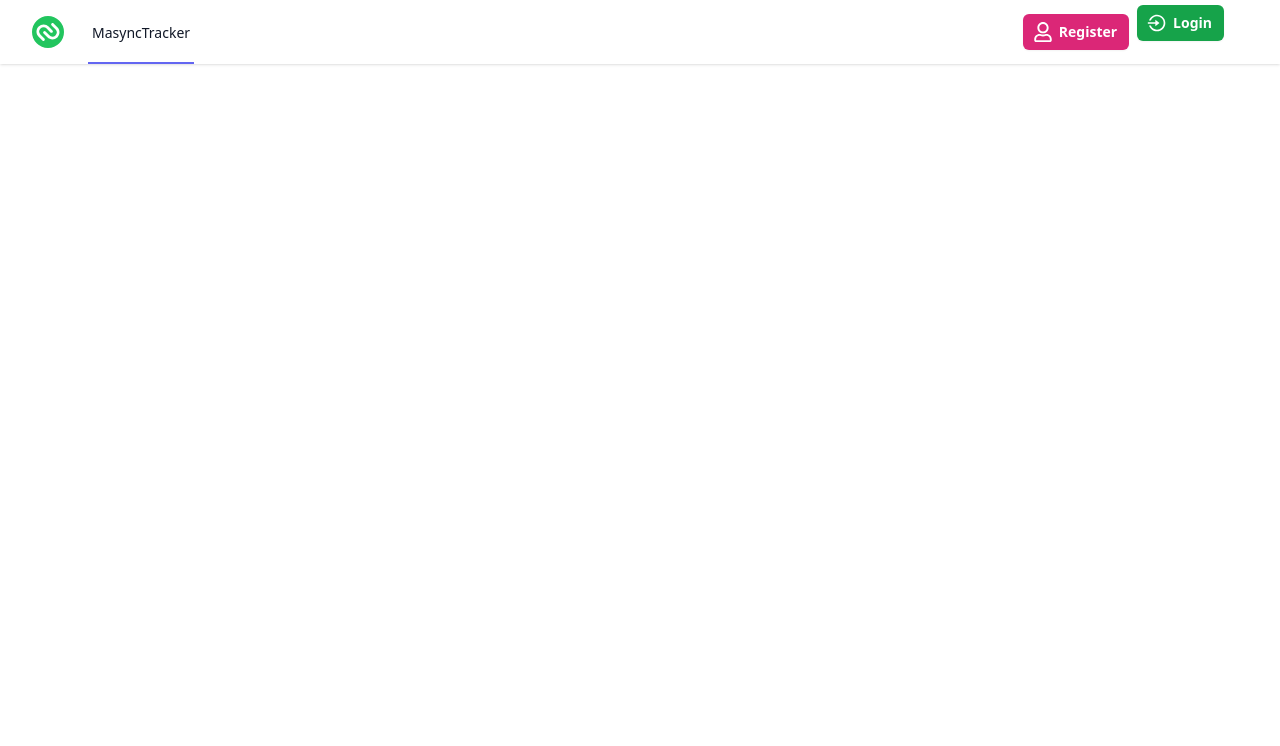
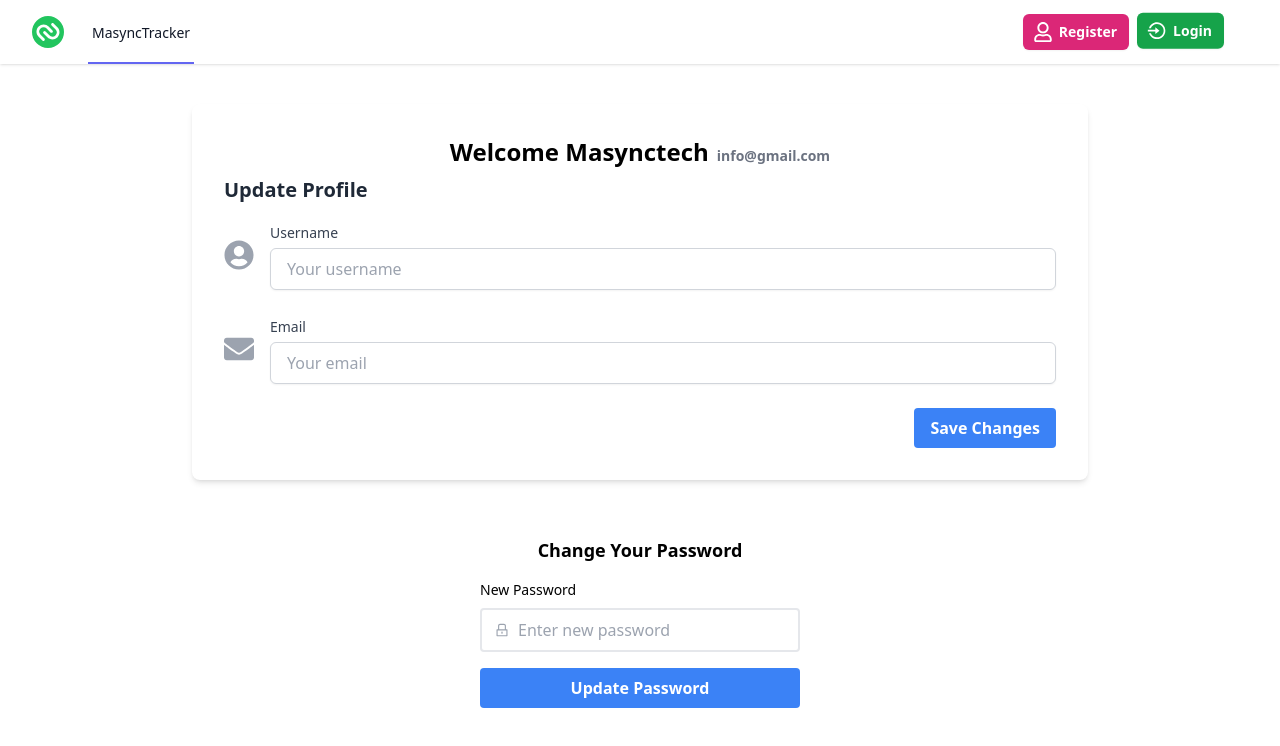
Before and after one commit to ppagano91/mern-expenses-controller-front, a React (Vite) app: page /profile in a window 1280 px wide. Shown: the top 746 px of the page. Built offline with nearby package versions, Linux system fonts and the light colour scheme.

Commit message:
Agrego Página Dashboard + funcionalidad para cambiar password

```diff
--- a/src/App.jsx
+++ b/src/App.jsx
@@ -4,6 +4,7 @@
 import PrivateNavbar from './components/Navbar/PrivateNavbar'
 import LoginForm from './pages/Users/Login'
 import RegistrationForm from './pages/Users/Register'
+import UserProfile from './pages/Users/UserProfile'
 import AddCategory from './pages/Category/AddCategory'
 
 import { useSelector } from 'react-redux'
@@ -29,6 +30,7 @@
           <Route path="/update-category/:id" element={<UpdateCategory/>}/>
           <Route path="/add-transaction" element={<TransactionForm/>}/>
           <Route path="/dashboard" element={<Dashboard/>}/>
+          <Route path="/profile" element={<UserProfile/>}/>
         </Routes>
       </BrowserRouter>
     </>
--- /dev/null
+++ b/src/pages/Users/UpdatePassword.jsx
@@ -0,0 +1,76 @@
+import React, { useState } from "react";
+import { AiOutlineLock } from "react-icons/ai";
+import { useFormik } from "formik";
+import * as Yup from "yup";
+import { useMutation } from "@tanstack/react-query";
+import { changePasswordAPI } from "../../services/users/userService";
+const validationSchema = Yup.object({
+  password: Yup.string()
+    .min(5, "Password must be at least 5 characters long")
+    .required("Email is required"),
+});
+const UpdatePassword = () => {
+
+  const mutation = useMutation({
+    mutationFn: changePasswordAPI,
+    mutationKey: ['change-password']
+  })
+
+  const {mutateAsync, isPending, isError, error, isSuccess} = mutation;
+
+  const formik = useFormik({
+    initialValues: {
+      password: "",
+    },
+    // Validations
+    validationSchema,
+    //Submit
+    onSubmit: (values) => {
+      mutateAsync(values.password)
+        .then((data) => {
+          console.log(data)
+        })
+        .catch((error) => console.log(error))
+    },
+  });
+  return (
+    <div className="flex flex-col items-center justify-center p-4">
+      <h2 className="text-lg font-semibold mb-4">Change Your Password</h2>
+      <form onSubmit={formik.handleSubmit} className="w-full max-w-xs">
+        <div className="mb-4">
+          <label
+            className="block text-sm font-medium mb-2"
+            htmlFor="new-password"
+          >
+            New Password
+          </label>
+          <div className="flex items-center border-2 py-2 px-3 rounded">
+            <AiOutlineLock className="text-gray-400 mr-2" />
+            <input
+              id="new-password"
+              type="password"
+              name="newPassword"
+              {...formik.getFieldProps("password")}
+              className="outline-none flex-1"
+              placeholder="Enter new password"
+            />
+          </div>
+          {formik.touched.password && formik.errors.password && (
+            <span className="text-xs text-red-500">
+              {formik.errors.password}
+            </span>
+          )}
+        </div>
+
+        <button
+          type="submit"
+          className="w-full bg-blue-500 hover:bg-blue-700 text-white font-bold py-2 px-4 rounded"
+        >
+          Update Password
+        </button>
+      </form>
+    </div>
+  );
+};
+
+export default UpdatePassword;
--- a/src/pages/Users/UserProfile.jsx
+++ b/src/pages/Users/UserProfile.jsx
@@ -0,0 +1,96 @@
+import React from "react";
+import { FaUserCircle, FaEnvelope, FaLock } from "react-icons/fa";
+import { useFormik } from "formik";
+import UpdatePassword from "./UpdatePassword";
+
+const UserProfile = () => {
+  const formik = useFormik({
+    initialValues: {
+      email: "",
+      username: "",
+    },
+
+    //Submit
+    onSubmit: (values) => {
+      console.log(values);
+    },
+  });
+  return (
+    <>
+      <div className="max-w-4xl mx-auto my-10 p-8 bg-white rounded-lg shadow-md">
+        <h1 className="mb-2 text-2xl text-center font-extrabold">
+          Welcome Masynctech
+          <span className="text-gray-500 text-sm ml-2">info@gmail.com</span>
+        </h1>
+        <h3 className="text-xl font-semibold text-gray-800 mb-4">
+          Update Profile
+        </h3>
+
+        <form onSubmit={formik.handleSubmit} className="space-y-6">
+          {/* User Name Field */}
+          <div className="flex items-center space-x-4">
+            <FaUserCircle className="text-3xl text-gray-400" />
+            <div className="flex-1">
+              <label
+                htmlFor="username"
+                className="text-sm font-medium text-gray-700"
+              >
+                Username
+              </label>
+              <input
+                {...formik.getFieldProps("username")}
+                type="text"
+                id="username"
+                className="mt-1 block w-full border border-gray-300 rounded-md shadow-sm py-2 px-4 focus:outline-none focus:ring-blue-500 focus:border-blue-500"
+                placeholder="Your username"
+              />
+            </div>
+            {formik.touched.username && formik.errors.username && (
+              <span className="text-xs text-red-500">
+                {formik.errors.username}
+              </span>
+            )}
+          </div>
+
+          {/* Email Field */}
+          <div className="flex items-center space-x-4">
+            <FaEnvelope className="text-3xl text-gray-400" />
+            <div className="flex-1">
+              <label
+                htmlFor="email"
+                className="text-sm font-medium text-gray-700"
+              >
+                Email
+              </label>
+              <input
+                type="email"
+                id="email"
+                {...formik.getFieldProps("email")}
+                className="mt-1 block w-full border border-gray-300 rounded-md shadow-sm py-2 px-4 focus:outline-none focus:ring-blue-500 focus:border-blue-500"
+                placeholder="Your email"
+              />
+            </div>
+            {formik.touched.email && formik.errors.email && (
+              <span className="text-xs text-red-500">
+                {formik.errors.email}
+              </span>
+            )}
+          </div>
+
+          {/* Save Changes Button */}
+          <div className="flex justify-end mt-6">
+            <button
+              type="submit"
+              className="bg-blue-500 hover:bg-blue-700 text-white font-bold py-2 px-4 rounded focus:outline-none focus:shadow-outline"
+            >
+              Save Changes
+            </button>
+          </div>
+        </form>
+      </div>
+      <UpdatePassword />
+    </>
+  );
+};
+
+export default UserProfile;
--- a/src/services/users/userService.js
+++ b/src/services/users/userService.js
@@ -1,5 +1,9 @@
 import axios from 'axios';
 import { BASE_URL } from "../../utils/url";
+import { getTokenFromStorage } from '../../utils/getTokenFromStorage';
+
+
+const token = getTokenFromStorage();
 
 export const loginAPI = async({email, password}) => {
     const response = await axios.post(`${BASE_URL}/users/login`,{
@@ -19,3 +23,31 @@
 
     return response.data
 }
+
+export const changePasswordAPI = async(newPassword) => {
+    const response = await axios.put(`${BASE_URL}/users/change-password`,
+    {
+        newPassword,
+    },
+    {
+        headers:{ Authorization: `Bearer ${token}`}
+    }
+)
+
+    return response.data
+}
+
+
+export const updateProfileAPI = async({username, email}) => {
+    const response = await axios.put(`${BASE_URL}/users/update-profile`,
+    {
+        username,
+        email,
+    },
+    {
+        headers:{ Authorization: `Bearer ${token}`}
+    }
+)
+
+    return response.data
+}
```
